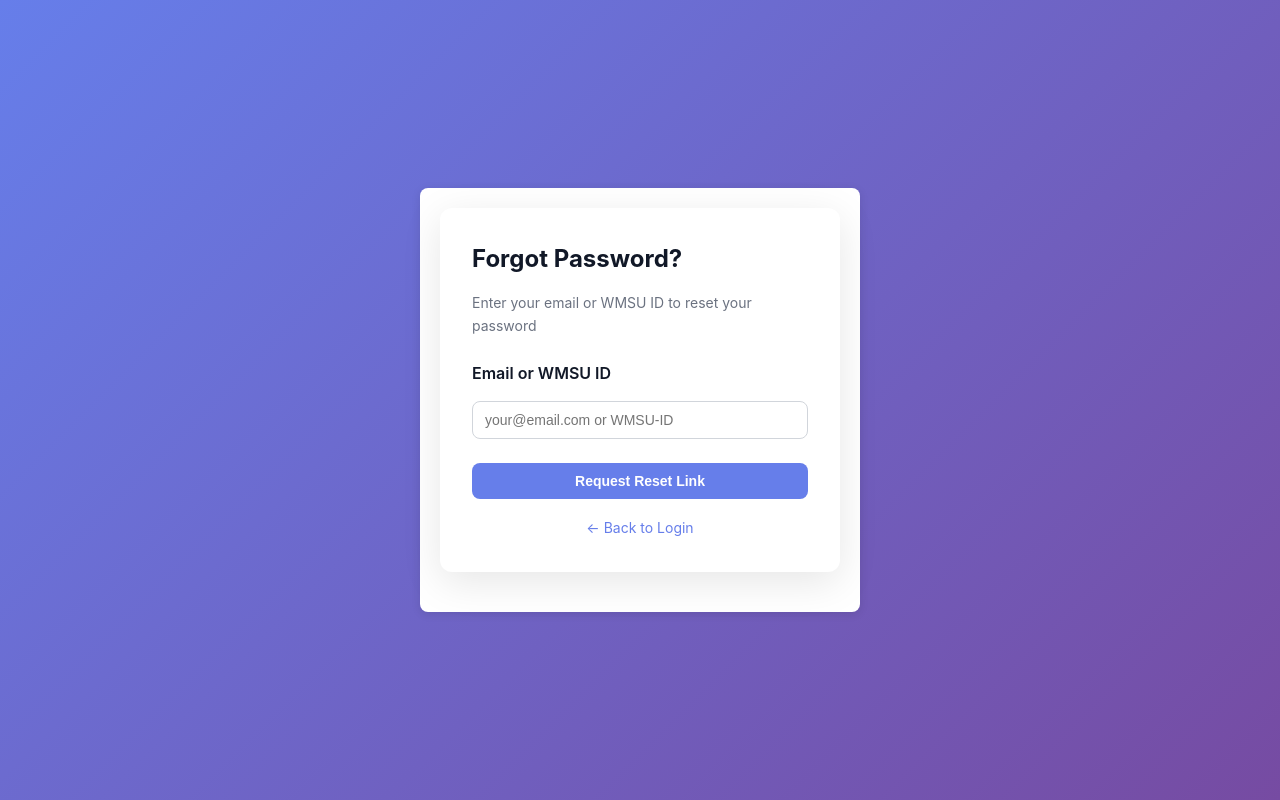
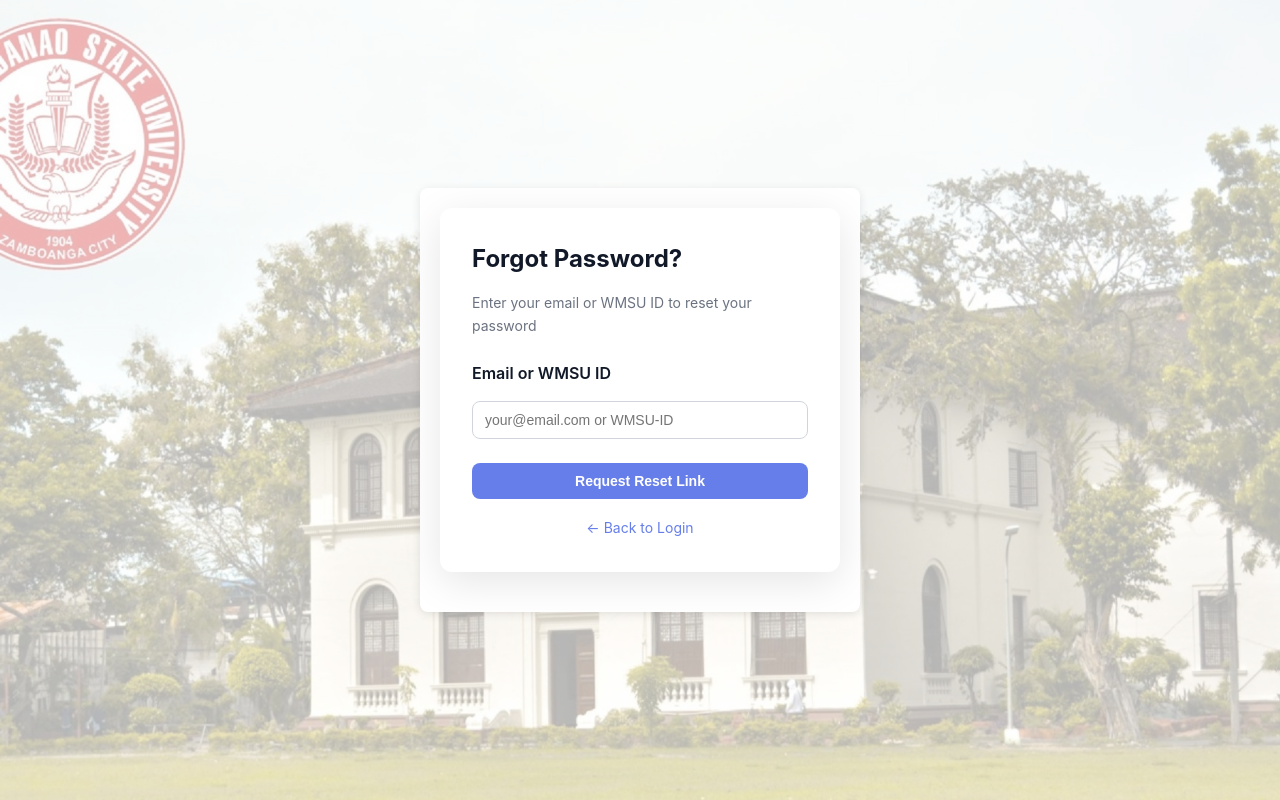
Before and after one commit to codyy1/WMSU-BUS, a PHP site: page /WMSUBUS/forgot_password.php in a window 1280 px wide. Run offline with PHP 8.4, Linux system fonts and the light colour scheme.

Commit message:
updated changes

```diff
--- a/admin/forgot_password.php
+++ b/admin/forgot_password.php
@@ -54,8 +54,34 @@
     <title>Forgot Password - WMSU Admin</title>
     <link rel="stylesheet" href="../user/styles/styles.css">
     <style>
-        body { background: linear-gradient(135deg, #667eea 0%, #764ba2 100%); min-height: 100vh; display: flex; align-items: center; justify-content: center; font-family: -apple-system, BlinkMacSystemFont, 'Segoe UI', Roboto, sans-serif; }
-        .container { width: 100%; max-width: 400px; padding: 20px; }
+        body {
+            background-image: url('../images/wmsu_bg.jpg');
+            background-size: cover;
+            background-position: center;
+            background-repeat: no-repeat;
+            background-attachment: fixed;
+            position: relative;
+            min-height: 100vh;
+            display: flex;
+            align-items: center;
+            justify-content: center;
+            font-family: -apple-system, BlinkMacSystemFont, 'Segoe UI', Roboto, sans-serif;
+        }
+        body::before {
+            content: '';
+            position: fixed;
+            top: 0;
+            left: 0;
+            width: 100%;
+            height: 100%;
+            background-color: rgba(255, 255, 255, 0.7);
+            z-index: -1;
+        }
+        header {
+            position: relative;
+            z-index: 10;
+        }
+        .container { width: 100%; max-width: 400px; padding: 20px; position: relative; z-index: 5; }
         .card { background: #fff; border-radius: 12px; padding: 32px; box-shadow: 0 10px 40px rgba(0,0,0,0.1); }
         h1 { margin: 0 0 8px 0; font-size: 24px; color: #111827; }
         .subtitle { color: #6b7280; font-size: 14px; margin-bottom: 24px; }
@@ -80,6 +106,8 @@
     </style>
 </head>
 <body>
+<header>
+</header>
 <div class="container">
     <div class="card">
         <h1>Forgot Password?</h1>
--- a/admin/index.php
+++ b/admin/index.php
@@ -120,7 +120,7 @@
     </p>
 
     <p style="text-align: center; margin-top: 10px;">
-        <a href="forgot_password.php" style="color: #667eea; text-decoration: none; font-size: 14px;">Forgot Password?</a>
+        <a href="forgot_password.php" style="color: #A30000; text-decoration: none; font-size: 14px;">Forgot Password?</a>
     </p>
 </div>
 
--- a/user/index_user.php
+++ b/user/index_user.php
@@ -137,7 +137,7 @@
     </p>
 
     <p style="text-align: center; margin-top: 10px;">
-        <a href="forgot_password.php" style="color: #2563eb; text-decoration: none; font-size: 14px;">Forgot Password?</a>
+        <a href="forgot_password.php" style="color: #A30000; text-decoration: none; font-size: 14px;">Forgot Password?</a>
     </p>
 </div>
 
```
Also changed, not shown: user/forgot_password.php (+30 -2 lines), images/README.md (deleted).
